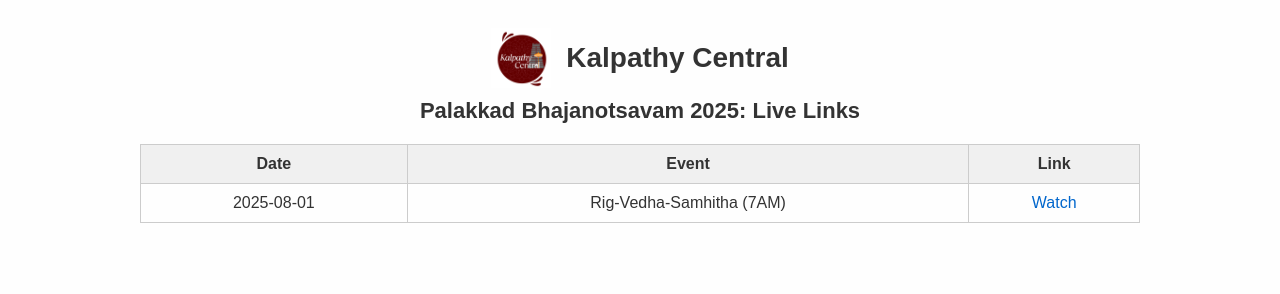
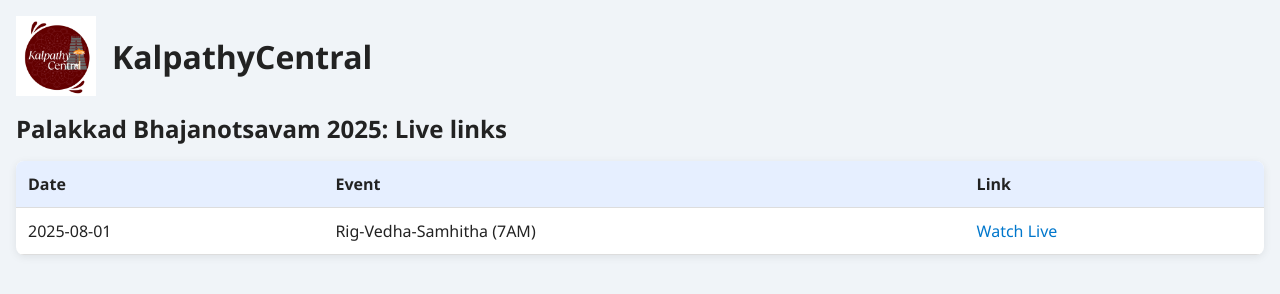
Before and after one commit to kalpathy-central/link-redirector, a plain HTML site: page index.html in a window 1280 px wide. Drawn offline with Linux system fonts and the light colour scheme.

Commit message:
Update index.html

```diff
--- a/index.html
+++ b/index.html
@@ -2,115 +2,185 @@
 <html lang="en">
 <head>
   <meta charset="UTF-8" />
-  <title>KalpathyCentral - Bhajanotsavam Live Links</title>
+  <meta name="viewport" content="width=device-width, initial-scale=1.0" />
+  <title>KalpathyCentral</title>
   <style>
     body {
-      font-family: Arial, sans-serif;
-      padding: 20px;
-      background: #fefefe;
-      color: #333;
-      text-align: center;
+      font-family: "Segoe UI", Roboto, sans-serif;
+      margin: 0;
+      padding: 16px;
+      background: #f0f4f8;
+      color: #222;
     }
-    .logo-container {
+
+    #logo-container {
       display: flex;
       align-items: center;
-      justify-content: center;
-      margin-bottom: 10px;
+      flex-wrap: wrap;
+      gap: 16px;
+      margin-bottom: 16px;
     }
-    .logo-container img {
-      height: 60px;
-      margin-right: 15px;
+
+    #logo-container img {
+      height: 80px;
+      max-width: 100%;
     }
-    .logo-container h1 {
+
+    #logo-container h1 {
+      font-size: 2rem;
       margin: 0;
-      font-size: 28px;
-      font-weight: bold;
+      flex: 1;
+      min-width: 180px;
     }
+
     h2 {
-      margin-top: 10px;
-      font-size: 22px;
+      font-size: 1.5rem;
+      margin-top: 0;
+      margin-bottom: 16px;
     }
-    .loader {
-      font-size: 16px;
-      margin-top: 20px;
+
+    #loading {
+      font-size: 1rem;
+      margin-bottom: 12px;
     }
+
+    .table-container {
+      overflow-x: auto;
+      background: white;
+      border-radius: 8px;
+      box-shadow: 0 2px 8px rgba(0,0,0,0.08);
+    }
+
     table {
-      margin: 20px auto;
       border-collapse: collapse;
-      width: 90%;
-      max-width: 1000px;
+      width: 100%;
+      min-width: 400px;
     }
+
     th, td {
-      border: 1px solid #ccc;
-      padding: 10px;
+      text-align: left;
+      padding: 12px;
+      border-bottom: 1px solid #ddd;
     }
+
     th {
-      background-color: #f0f0f0;
+      background: #e6efff;
+      font-weight: 600;
     }
-    tr.today-row {
-      background-color: #e0ffe0;
+
+    a {
+      color: #0077cc;
+      text-decoration: none;
     }
-    a {
-      text-decoration: none;
-      color: #0066cc;
+
+    a:hover {
+      text-decoration: underline;
+    }
+
+    @media (max-width: 600px) {
+      #logo-container h1 {
+        font-size: 1.6rem;
+      }
+
+      h2 {
+        font-size: 1.2rem;
+      }
+
+      th, td {
+        padding: 10px;
+      }
     }
   </style>
 </head>
 <body>
-  <div class="logo-container">
-    <img src="logo.png" alt="Logo" />
-    <h1>Kalpathy Central</h1>
+  <div id="logo-container">
+    <img src="logo.png" alt="KalpathyCentral Logo" />
+    <h1>KalpathyCentral</h1>
   </div>
 
-  <h2>Palakkad Bhajanotsavam 2025: Live Links</h2>
-
-  <div class="loader" id="status">Loading events...</div>
-  <div id="all-links"></div>
+  <h2>Palakkad Bhajanotsavam 2025: Live links</h2>
+  <div id="loading">Loading...</div>
+  <div class="table-container" id="content"></div>
 
   <script>
-    const urlParams = new URLSearchParams(window.location.search);
-    const isTodayOnly = urlParams.has("today");
-    const today = new Date().toISOString().slice(0, 10);
+    async function loadConfig() {
+      try {
+        const response = await fetch('config.json');
+        const data = await response.json();
+        return data.dateLinks || {};
+      } catch (e) {
+        document.getElementById('loading').innerText = '❌ Failed to load config.';
+        console.error(e);
+        return null;
+      }
+    }
 
-    fetch("config.json")
-      .then(response => response.json())
-      .then(data => {
-        const allData = data.dateLinks || {};
-        const todayEvents = allData[today];
-        const status = document.getElementById("status");
+    function formatTable(dateLinks) {
+      const content = document.getElementById('content');
+      const table = document.createElement('table');
+      const thead = document.createElement('thead');
+      const headerRow = document.createElement('tr');
+      ['Date', 'Event', 'Link'].forEach(text => {
+        const th = document.createElement('th');
+        th.innerText = text;
+        headerRow.appendChild(th);
+      });
+      thead.appendChild(headerRow);
+      table.appendChild(thead);
 
-        if (isTodayOnly && todayEvents && todayEvents.length > 0) {
+      const tbody = document.createElement('tbody');
+      for (const [date, events] of Object.entries(dateLinks)) {
+        events.forEach(eventObj => {
+          const event = Object.keys(eventObj)[0];
+          const link = eventObj[event];
+          const row = document.createElement('tr');
+
+          const dateCell = document.createElement('td');
+          dateCell.innerText = date;
+          const eventCell = document.createElement('td');
+          eventCell.innerText = event;
+          const linkCell = document.createElement('td');
+          const a = document.createElement('a');
+          a.href = link;
+          a.innerText = 'Watch Live';
+          a.target = '_blank';
+          linkCell.appendChild(a);
+
+          row.appendChild(dateCell);
+          row.appendChild(eventCell);
+          row.appendChild(linkCell);
+          tbody.appendChild(row);
+        });
+      }
+
+      table.appendChild(tbody);
+      content.appendChild(table);
+    }
+
+    async function init() {
+      const dateLinks = await loadConfig();
+      if (!dateLinks) return;
+
+      document.getElementById('loading').style.display = 'none';
+
+      const url = new URL(window.location.href);
+      const isToday = url.search.includes('today');
+
+      if (isToday) {
+        const todayStr = new Date().toISOString().split('T')[0];
+        const todayEvents = dateLinks[todayStr];
+        if (todayEvents && todayEvents.length > 0) {
           const firstEvent = todayEvents[0];
-          const firstLink = Object.values(firstEvent)[0];
-          status.innerText = "Redirecting to today's first event...";
-          setTimeout(() => {
-            window.location.href = firstLink;
-          }, 1500);
+          const redirectLink = Object.values(firstEvent)[0];
+          window.location.href = redirectLink;
           return;
         }
+      }
 
-        // Build table
-        let html = `<table><tr><th>Date</th><th>Event</th><th>Link</th></tr>`;
-        Object.entries(allData).forEach(([date, events]) => {
-          const isToday = date === today;
-          events.forEach((eventObj, index) => {
-            const [eventName, eventLink] = Object.entries(eventObj)[0];
-            html += `<tr class="${isToday ? 'today-row' : ''}">`;
-            html += index === 0 ? `<td>${date}</td>` : `<td></td>`;
-            html += `<td>${eventName}</td>`;
-            html += `<td><a href="${eventLink}" target="_blank">Watch</a></td>`;
-            html += `</tr>`;
-          });
-        });
-        html += `</table>`;
+      formatTable(dateLinks);
+    }
 
-        status.style.display = "none";
-        document.getElementById("all-links").innerHTML = html;
-      })
-      .catch(err => {
-        document.getElementById("status").innerText = "Failed to load config.";
-        console.error(err);
-      });
+    init();
   </script>
 </body>
 </html>
```
